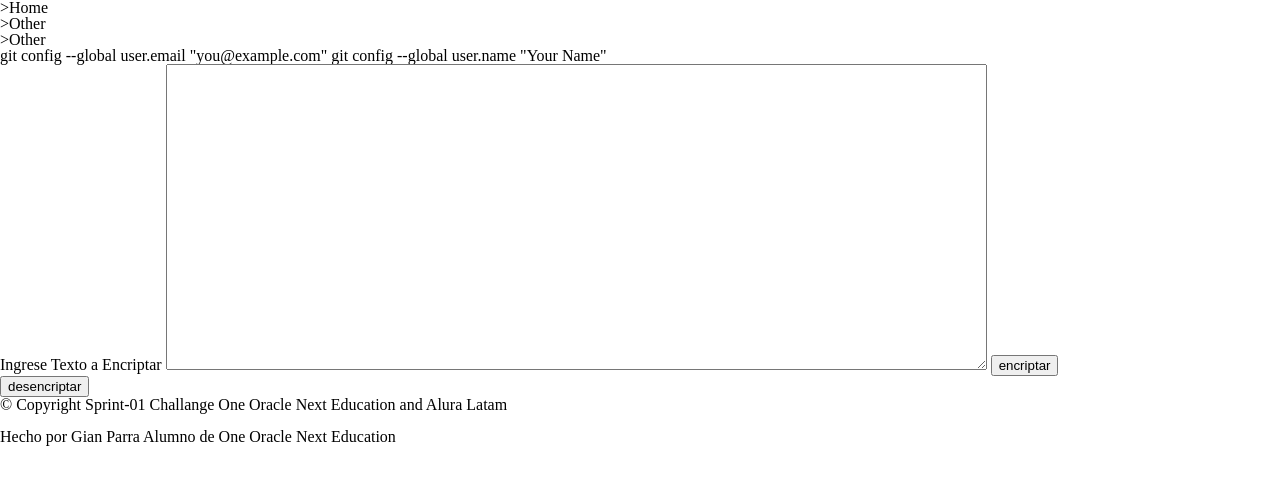
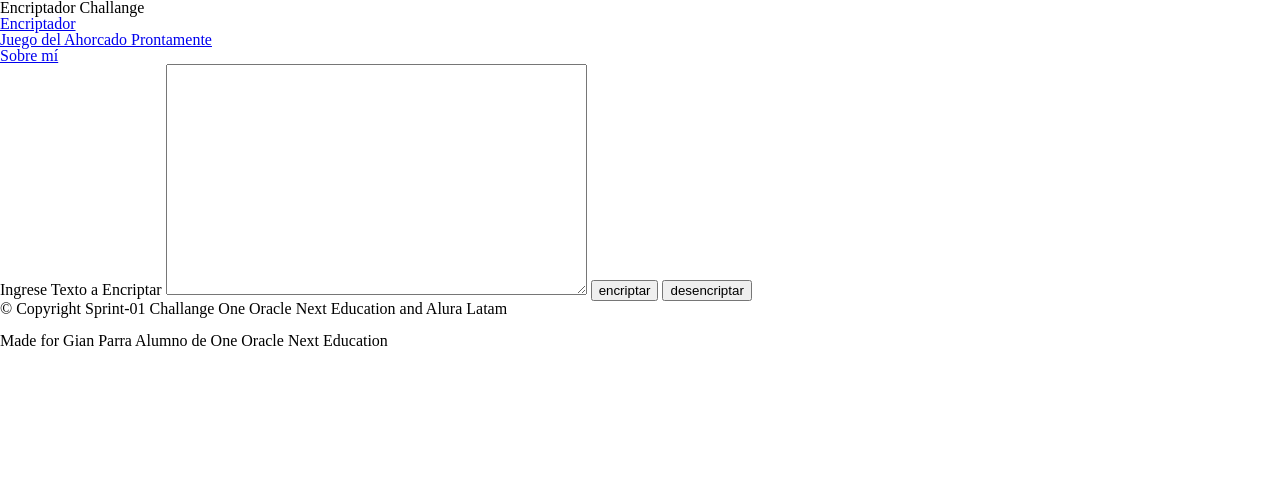
Before and after one commit to PaarXul/Sprint01-Encriptador, a plain HTML site: page index.html in a window 1280 px wide. Drawn offline with Linux system fonts and the light colour scheme.

Commit message:
Update index.html

```diff
--- a/index.html
+++ b/index.html
@@ -12,34 +12,39 @@
 
 <body>
   <header>
+    <h1 class="encabezado">Encriptador Challange</h1>
     <div class="navegacion">
       <nav>
         <ul>
-          <li <a href="index.html"></a>>Home</li>
-          <li <a href="index.html"></a>>Other</li>
-          <li <a href="index.html"></a>>Other</li>
-          git config --global user.email "you@example.com"
-          git config --global user.name "Your Name"
+          <li><a href="index.html">Encriptador</a></li>
+          <li><a href="index.html">Juego del Ahorcado Prontamente</a></li>
+          <li><a href="index.html">Sobre mí</a></li>
         </ul>
       </nav>
     </div>
   </header>
+
   <main>
+    <div class="left"></div>
     <form>
-      <!- comentar -->
-        <label>Ingrese Texto a Encriptar</label>
-        <textarea cols="100" rows="20" id="mensaje" class="input-mensaje" required></textarea>
+      <!- comentar esto funciona? -->
+        <label for="inputencriptador">Ingrese Texto a Encriptar</label>
 
-        <input type="submit" value="encriptar" class"encriptar">
-        <br>
-        <input type="submit" value="desencriptar" class"desencriptar">
+        <textarea cols="50" rows="15" id="mensaje" class="input-encriptador" required></textarea>
+
+        <input type="submit" value="encriptar" class="encriptador">
+
+        <input type="submit" value="desencriptar" class="encriptador">
     </form>
+    </div>
+    <div class="right">
+
+    </div>
   </main>
   <footer>
-
-    <p>&copy Copyright Sprint-01 Challange One Oracle Next Education and Alura Latam</p>
+    <p class="copyright">&copy Copyright Sprint-01 Challange One Oracle Next Education and Alura Latam</p>
     <br />
-    <p>Hecho por Gian Parra Alumno de One Oracle Next Education</p>
+    <p class="copyright">Made for Gian Parra Alumno de One Oracle Next Education</p>
   </footer>
 </body>
 
```
